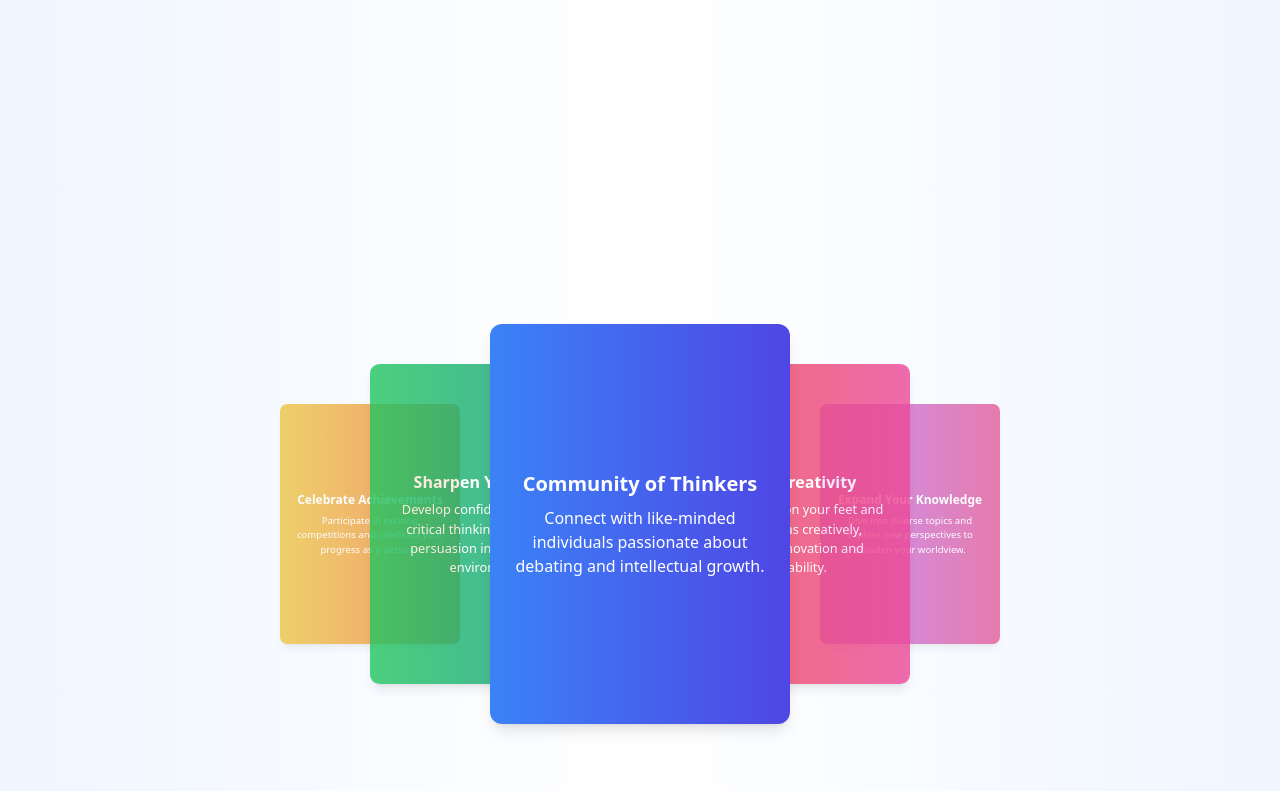
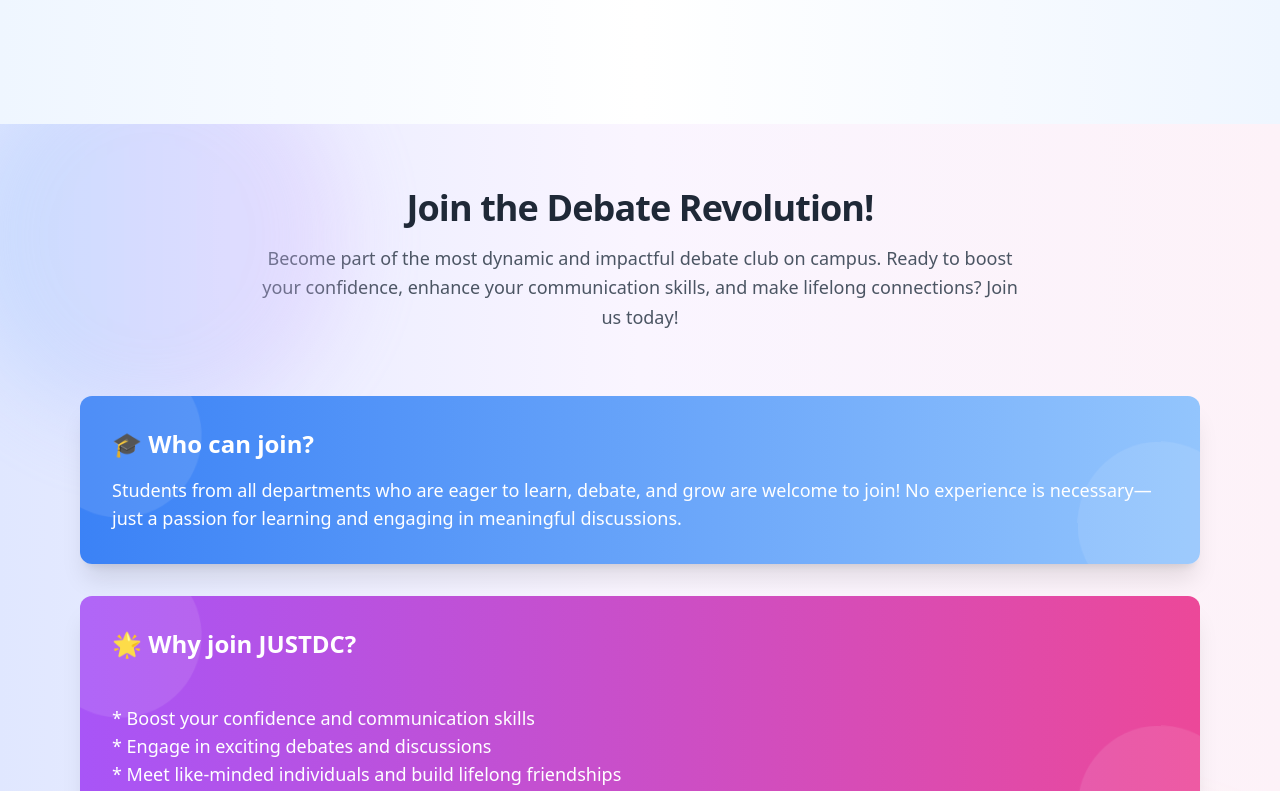
Before and after one commit to SNbappy/justdc, a React (Vite) app: page / in a window 1280 px wide. Shown: the part 1340-2131 px from the top of the page. Built offline with nearby package versions, Linux system fonts and the light colour scheme.

Commit message:
updated join section and about section more

```diff
--- a/src/components/Home/JoinSection.jsx
+++ b/src/components/Home/JoinSection.jsx
@@ -1,113 +1,154 @@
-import { useState } from "react";
-import { motion } from "framer-motion";
+import { useRef } from "react";
+import { motion, useInView } from "framer-motion";
 
-const CardSlider = () => {
-    const [positionIndexes, setPositionIndexes] = useState([0, 1, 2, 3, 4]);
+const JoinSection = () => {
+    const sectionRef = useRef(null);
+    const isInView = useInView(sectionRef, { once: true });
 
-    const handleCardClick = (clickedIndex) => {
-        const centerIndex = positionIndexes.indexOf(0); // Current center index
-        const shift = clickedIndex - centerIndex;
-
-        setPositionIndexes((prevIndexes) =>
-            prevIndexes.map((index) => (index - shift + 5) % 5)
-        );
+    const cardVariants = {
+        hidden: { opacity: 0, y: 100, scale: 0.9 },
+        visible: (index) => ({
+            opacity: 1,
+            y: 0,
+            scale: 1,
+            transition: {
+                delay: index * 0.3, // Stagger for engaging animation
+                duration: 0.8,
+                type: "spring",
+                stiffness: 120,
+            },
+        }),
+        hover: {
+            scale: 1.05,
+            rotate: 2, // Slight rotation for depth
+            transition: {
+                duration: 0.3,
+                type: "spring",
+            },
+        },
     };
 
     const cards = [
         {
             id: 1,
-            title: "Community of Thinkers",
+            title: "🎓 Who can join?",
             description:
-                "Connect with like-minded individuals passionate about debating and intellectual growth.",
-            bgGradient: "from-blue-500 to-indigo-600",
+                "Students from all departments who are eager to learn, debate, and grow are welcome to join! No experience is necessary—just a passion for learning and engaging in meaningful discussions.",
+            gradient: "from-blue-500 to-blue-300",
         },
         {
             id: 2,
-            title: "Sharpen Your Skills",
-            description:
-                "Develop confidence, enhance critical thinking, and master persuasion in a supportive environment.",
-            bgGradient: "from-green-500 to-teal-600",
+            title: "🌟 Why join JUSTDC?",
+            description: `
+        * Boost your confidence and communication skills
+        * Engage in exciting debates and discussions
+        * Meet like-minded individuals and build lifelong friendships
+        * Represent JUST in inter-university and World debate competitions`,
+            gradient: "from-purple-500 to-pink-500",
         },
         {
             id: 3,
-            title: "Celebrate Achievements",
-            description:
-                "Participate in exciting competitions and celebrate your progress as a debater.",
-            bgGradient: "from-yellow-500 to-orange-600",
+            title: "📅 How to Apply?",
+            description: `
+        1. Fill out the registration form (available at the JUSTDC Office)
+        2. Join our introductory session on campus to learn more`,
+            gradient: "from-teal-500 to-cyan-500",
+            link: {
+                text: "Register Now",
+                href: "#",
             },
-        {
-            id: 4,
-            title: "Expand Your Knowledge",
-            description:
-                "Dive into diverse topics and explore new perspectives to broaden your worldview.",
-            bgGradient: "from-purple-500 to-pink-600",
-        },
-        {
-            id: 5,
-            title: "Foster Creativity",
-            description:
-                "Learn to think on your feet and present ideas creatively, fostering innovation and adaptability.",
-            bgGradient: "from-red-500 to-pink-500",
         },
     ];
 
-    const positions = ["center", "left1", "left", "right", "right1"];
+    return (
+        <div
+            ref={sectionRef}
+            className="relative px-6 py-16 overflow-hidden bg-gradient-to-r from-indigo-100 via-purple-50 to-pink-50 lg:px-20"
+        >
+            {/* Animated Background Circles */}
+            <div className="absolute rounded-full -top-20 -left-10 w-96 h-96 bg-gradient-to-r from-blue-300 to-purple-300 opacity-30 blur-2xl animate-pulse"></div>
+            <div className="absolute rounded-full -bottom-20 -right-10 w-96 h-96 bg-gradient-to-r from-pink-300 to-yellow-300 opacity-30 blur-2xl animate-pulse"></div>
 
-    const cardVariants = {
-        center: { x: "0%", scale: 1, zIndex: 5, opacity: 1 },
-        left1: { x: "-50%", scale: 0.8, zIndex: 3, opacity: 0.8 },
-        left: { x: "-90%", scale: 0.6, zIndex: 2, opacity: 0.6 },
-        right: { x: "90%", scale: 0.6, zIndex: 2, opacity: 0.6 },
-        right1: { x: "50%", scale: 0.8, zIndex: 3, opacity: 0.8 },
-    };
+            <div className="mx-auto max-w-7xl">
+                {/* Heading */}
+                <div className="space-y-4 text-center">
+                    <motion.h2
+                        className="text-4xl font-extrabold tracking-tight text-gray-800"
+                        initial={{ opacity: 0, y: -50 }}
+                        animate={isInView ? { opacity: 1, y: 0 } : {}}
+                        transition={{ duration: 1 }}
+                    >
+                        Join the Debate Revolution!
+                    </motion.h2>
+                    <motion.p
+                        className="max-w-3xl mx-auto text-lg leading-relaxed text-gray-600"
+                        initial={{ opacity: 0, y: 30 }}
+                        animate={isInView ? { opacity: 1, y: 0 } : {}}
+                        transition={{ duration: 1, delay: 0.3 }}
+                    >
+                        Become part of the most dynamic and impactful debate club on campus.
+                        Ready to boost your confidence, enhance your communication skills,
+                        and make lifelong connections? Join us today!
+                    </motion.p>
+                </div>
 
-    // Handle swipe actions
-    const handleSwipe = (direction) => {
-        setPositionIndexes((prevIndexes) => {
-            const updatedIndexes = [...prevIndexes];
-            if (direction === "left") {
-                updatedIndexes.push(updatedIndexes.shift()); // Move to next card
-            } else if (direction === "right") {
-                updatedIndexes.unshift(updatedIndexes.pop()); // Move to previous card
-            }
-            return updatedIndexes;
-        });
-    };
-
-    return (
-        <div className="flex items-center justify-center h-screen overflow-hidden bg-gradient-to-r from-blue-50 via-white to-blue-50">
-            <div className="relative w-full max-w-[1200px] h-[80vh] sm:h-[70vh] flex justify-center items-center">
+                {/* Cards Section */}
+                <div className="relative mt-16 space-y-8">
                     {cards.map((card, index) => (
                         <motion.div
                             key={card.id}
-                        className={`absolute w-[90%] sm:w-[70%] lg:w-[300px] max-w-[300px] h-[50%] sm:h-[55%] lg:h-[400px] p-4 sm:p-6 text-white rounded-xl shadow-lg bg-gradient-to-r ${card.bgGradient} flex flex-col items-center justify-center text-center cursor-pointer`}
-                        initial="center"
-                        animate={positions[positionIndexes[index]]}
+                            className={`relative p-8 shadow-xl rounded-xl bg-gradient-to-r ${card.gradient} text-white overflow-hidden`}
+                            initial="hidden"
+                            animate={isInView ? "visible" : "hidden"}
+                            whileHover="hover"
+                            custom={index}
                             variants={cardVariants}
-                        transition={{ duration: 0.5 }}
-                        onClick={() => handleCardClick(index)} // Move clicked card to the center
-                        drag="x" // Enable dragging in the x direction
-                        dragConstraints={{ left: -200, right: 200 }} // Set constraints for dragging
-                        onDragEnd={(event, info) => {
-                            // Detect swipe direction based on drag offset
-                            if (info.offset.x > 100) {
-                                handleSwipe("right"); // Swipe right to move to the previous card
-                            } else if (info.offset.x < -100) {
-                                handleSwipe("left"); // Swipe left to move to the next card
-                            }
+                        >
+                            {/* Background Decoration */}
+                            <motion.div
+                                className="absolute w-40 h-40 bg-white rounded-full opacity-10 -top-10 -left-10"
+                                animate={{
+                                    scale: [1, 1.2, 1],
+                                    rotate: [0, 15, -15, 0],
                                 }}
+                                transition={{
+                                    duration: 6,
+                                    repeat: Infinity,
+                                }}
+                            />
+                            <motion.div
+                                className="absolute w-40 h-40 bg-white rounded-full opacity-10 -bottom-10 -right-10"
+                                animate={{
+                                    scale: [1, 1.3, 1],
+                                    rotate: [0, -15, 15, 0],
+                                }}
+                                transition={{
+                                    duration: 6,
+                                    repeat: Infinity,
+                                }}
+                            />
+                            <h3 className="text-2xl font-semibold">{card.title}</h3>
+                            {card.link ? (
+                                <>
+                                    <p className="mt-4 text-lg">{card.description}</p>
+                                    <a
+                                        href={card.link.href}
+                                        className="inline-block px-6 py-2 mt-6 font-semibold text-white transition duration-300 bg-blue-600 rounded-lg hover:bg-blue-700"
                                     >
-                        <h3 className="mb-2 text-base font-bold sm:text-lg lg:text-xl">
-                            {card.title}
-                        </h3>
-                        <p className="text-xs leading-relaxed sm:text-sm lg:text-base">
+                                        {card.link.text}
+                                    </a>
+                                </>
+                            ) : (
+                                <ul className="mt-4 text-lg whitespace-pre-line list-disc list-inside">
                                     {card.description}
-                        </p>
+                                </ul>
+                            )}
                         </motion.div>
                     ))}
+                </div>
             </div>
         </div>
     );
 };
 
-export default CardSlider;
+export default JoinSection;
```
Lines whose indentation alone changed are shown as unchanged.
